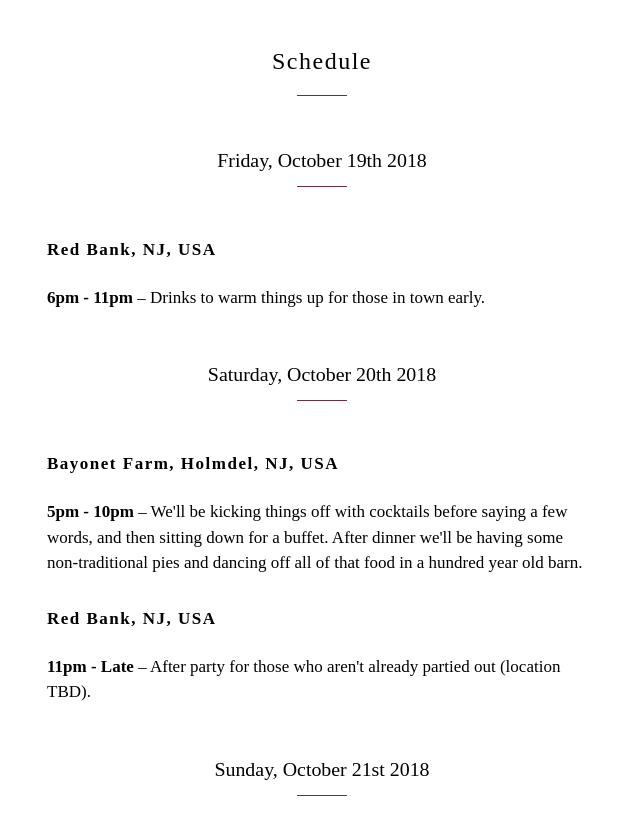
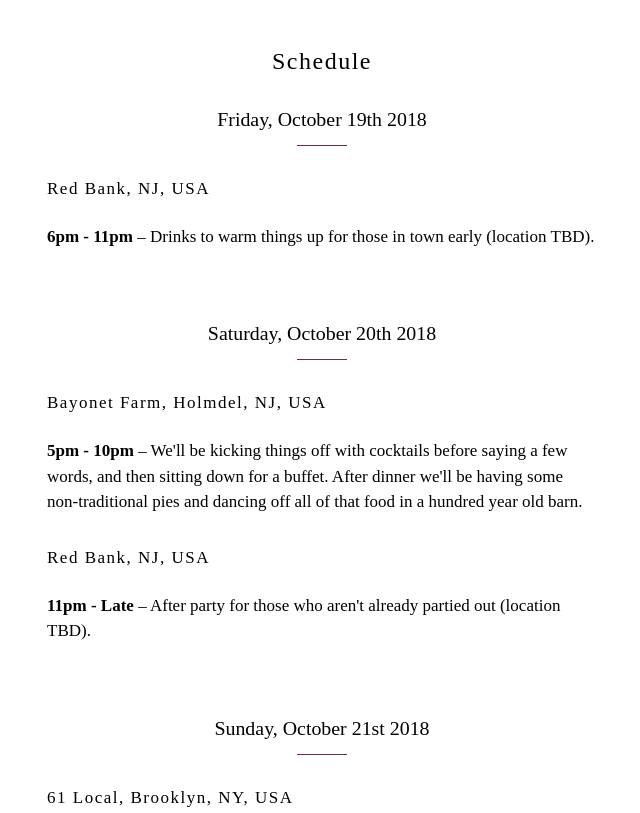
Before and after one commit to cjbell/wedding-website, a Gatsby site: page /schedule in a window 1280 px wide. Shown: the top 813 px of the page, without its empty margins (318-958 px from the left). Built offline with nearby package versions, Linux system fonts and the light colour scheme; Gatsby itself is replaced by a stand-in of ours.

Commit message:
tweankin'

```diff
--- a/src/components/section.js
+++ b/src/components/section.js
@@ -20,15 +20,6 @@ export const SectionTitle = styled.h2`
   font-family: '${theme.font.secondary}';
   letter-spacing: 1.5px;
   margin: 0 0 30px 0;
-
-  &:after {
-    content: '';
-    display: block;
-    width: 50px;
-    height: 1px;
-    margin: 20px auto;
-    background-color: ${theme.color.brand};
-  }
 `
 
 export const SectionBody = styled.div`
@@ -43,7 +34,7 @@ export const SectionBody = styled.div`
     font-weight: normal;
     text-align: center;
     font-family: ${theme.font.secondary};
-    margin: 50px 0;
+    margin: 70px 0 30px;
 
     &:after {
       content: '';
@@ -52,6 +43,10 @@ export const SectionBody = styled.div`
       height: 1px;
       margin: 10px auto;
       background-color: ${theme.color.brand};
+    }
+
+    &:first-child {
+      margin-top: 20px;
     }
   }
 
--- a/src/pages/schedule.js
+++ b/src/pages/schedule.js
@@ -5,7 +5,23 @@ import theme from '../theme'
 
 const Location = styled.h4`
   font-family: ${theme.font.tertiary};
+  font-weight: normal;
   letter-spacing: 1.5px;
+`
+
+const AfterEvent = Location.extend`
+  color: #949494;
+  text-align: center;
+  margin-top: 20px;
+
+  &:before {
+    content: '';
+    display: block;
+    width: 30px;
+    height: 1px;
+    margin: 40px auto;
+    background-color: #949494;
+  }
 `
 
 const SchedulePage = () => (
@@ -16,8 +32,9 @@ const SchedulePage = () => (
       <h3>Friday, October 19th 2018</h3>
       <Location>Red Bank, NJ, USA</Location>
       <p>
-        <strong>6pm - 11pm</strong> – Drinks to warm things up for those in town early.
+        <strong>6pm - 11pm</strong> – Drinks to warm things up for those in town early (location TBD).
       </p>
+
       <h3>Saturday, October 20th 2018</h3>
       <Location>Bayonet Farm, Holmdel, NJ, USA</Location>
       <p>
@@ -31,18 +48,19 @@ const SchedulePage = () => (
         <strong>11pm - Late</strong> – After party for those who aren't already
         partied out (location TBD).
       </p>
+
       <h3>Sunday, October 21st 2018</h3>
       <Location>61 Local, Brooklyn, NY, USA</Location>
       <p>
         <strong>7pm - Late</strong> – Drinks in one of our favo(u)rite
         neighbo(u)rhood spots.
       </p>
-      ~~~~<br />
-      <Location>
+
+      <AfterEvent>
         If we're lucky enough to have you in town for the rest of the week, and
         you haven't yet had enough of us, we'll be planning some further events.
         Please keep us posted of your whereabouts.
-      </Location>
+      </AfterEvent>
     </SectionBody>
   </Section>
 )
```
